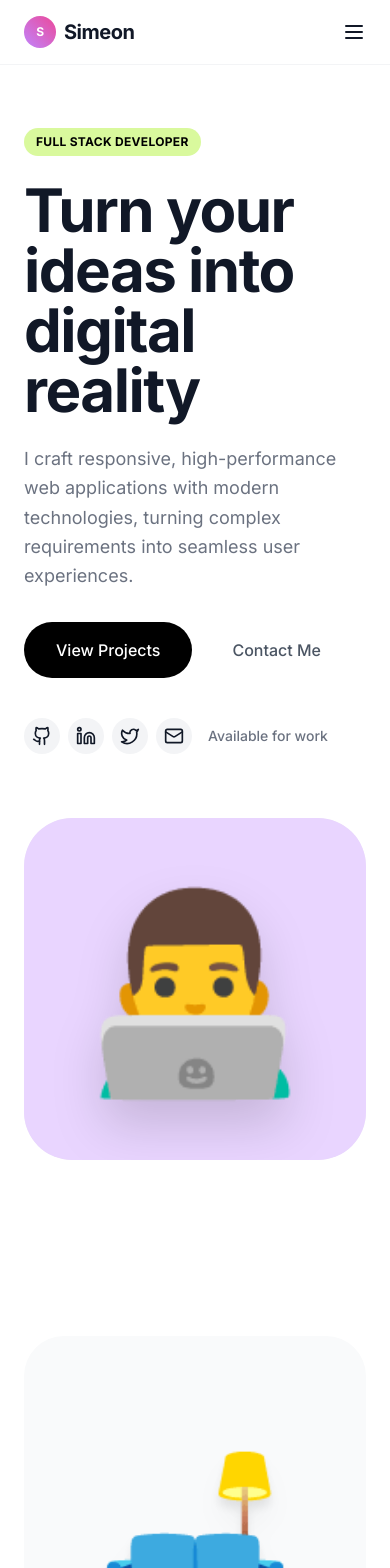
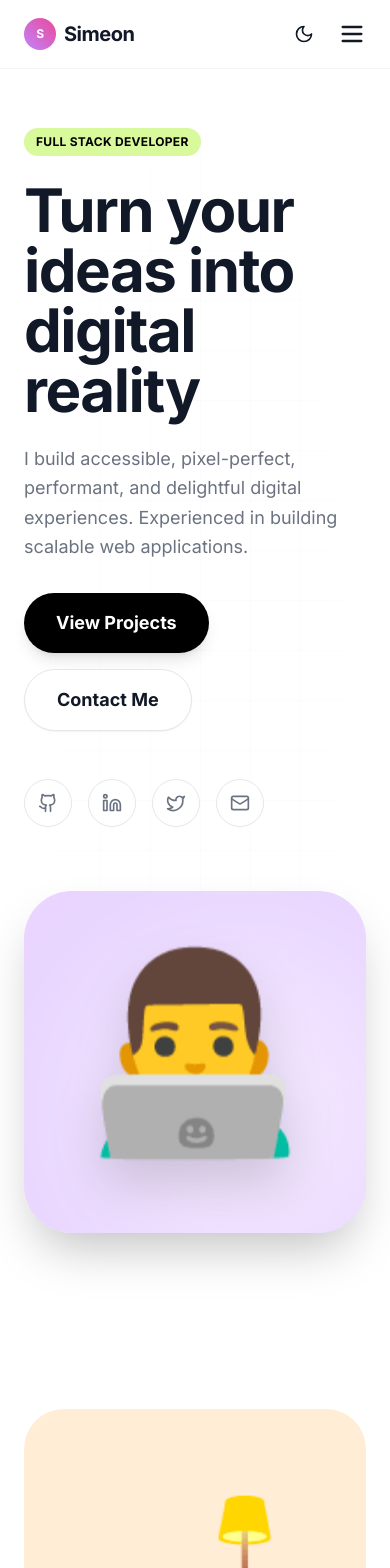
Before and after one commit to Nwachukwuchinedu/my-portfolio, a React (Vite) app: page / in a window 390 px wide. Shown: the top 1568 px of the page. Built offline with nearby package versions, Linux system fonts and the light colour scheme.

Commit message:
feat: Initialize portfolio project with React components, Tailwind CSS configuration, and a sample landing page.

```diff
--- a/src/App.tsx
+++ b/src/App.tsx
@@ -6,13 +6,10 @@ import Experience from './components/Experience';
 import Projects from './components/Projects';
 import Testimonials from './components/Testimonials';
 import Footer from './components/Footer';
-import { useScrollReveal } from './hooks/useScrollReveal';
 
 function App() {
-  useScrollReveal();
-
   return (
-    <div className="bg-white text-gray-900 antialiased">
+    <div className="bg-white dark:bg-black text-gray-900 dark:text-gray-100 min-h-screen transition-colors duration-300">
       <Navbar />
       <Hero />
       <About />
--- a/src/components/About.tsx
+++ b/src/components/About.tsx
@@ -1,33 +1,62 @@
+import { motion } from "framer-motion";
+
 const About = () => {
+  const stats = [
+    { label: "Years of Experience", value: "5+" },
+    { label: "Projects Completed", value: "50+" },
+    { label: "Clients Worldwide", value: "20+" },
+    { label: "Open Source Contributions", value: "100+" },
+  ];
+
   return (
     <section id="about" className="py-24 px-6 max-w-7xl mx-auto">
-      <div className="grid grid-cols-1 md:grid-cols-2 gap-12 items-center">
-        <div className="bg-[#F9FAFB] rounded-[40px] p-12 flex items-center justify-center min-h-[400px] reveal-on-scroll">
-          <div className="text-[10rem] drop-shadow-xl hover:scale-110 transition duration-500 cursor-pointer">🛋️</div>
-        </div>
-        <div className="reveal-on-scroll delay-100">
-          <span className="text-gray-500 text-sm font-semibold tracking-wider uppercase mb-2 block">About Me</span>
-          <h2 className="text-4xl md:text-6xl font-bold mb-6 leading-tight">Passionate about clean code and user experience</h2>
-          <p className="text-gray-500 text-lg mb-8">
-            I'm a Full Stack Developer with 4+ years of experience in crafting digital solutions.
-            I specialize in building scalable web applications using modern technologies and best practices.
-            When I'm not coding, you can find me exploring new technologies or contributing to open-source projects.
+      <div className="grid grid-cols-1 lg:grid-cols-2 gap-16 items-center">
+        <motion.div
+          initial={{ opacity: 0, x: -50 }}
+          whileInView={{ opacity: 1, x: 0 }}
+          viewport={{ once: true }}
+          transition={{ duration: 0.6 }}
+          className="relative"
+        >
+          <div className="bg-orange-100 dark:bg-orange-900/20 rounded-[40px] p-12 aspect-square flex items-center justify-center overflow-hidden">
+            <motion.span
+              className="text-[10rem] md:text-[14rem] cursor-pointer inline-block"
+              whileHover={{ scale: 1.1, rotate: 10 }}
+              transition={{ type: "spring", stiffness: 300 }}
+            >
+              🛋️
+            </motion.span>
+          </div>
+        </motion.div>
+
+        <motion.div
+          initial={{ opacity: 0, x: 50 }}
+          whileInView={{ opacity: 1, x: 0 }}
+          viewport={{ once: true }}
+          transition={{ duration: 0.6, delay: 0.2 }}
+        >
+          <h2 className="text-5xl md:text-6xl font-bold mb-8 text-gray-900 dark:text-white">Why hire me?</h2>
+          <p className="text-xl text-gray-500 dark:text-gray-400 mb-12 leading-relaxed">
+            I'm not just a developer; I'm a problem solver who bridges the gap
+            between complex technology and intuitive user experiences. My approach
+            combines technical expertise with a keen eye for design.
           </p>
 
-          <div className="grid grid-cols-1 sm:grid-cols-2 gap-6">
-            <div className="bg-white border border-gray-100 p-6 rounded-3xl shadow-sm hover:shadow-md transition">
-              <h4 className="font-bold text-4xl mb-2">4+</h4>
-              <p className="text-sm text-gray-500">Years of Experience</p>
-            </div>
-            <div className="bg-white border border-gray-100 p-6 rounded-3xl shadow-sm hover:shadow-md transition">
-              <h4 className="font-bold text-4xl mb-2">10+</h4>
-              <p className="text-sm text-gray-500">Projects Completed</p>
-            </div>
+          <div className="grid grid-cols-2 gap-6">
+            {stats.map((stat, index) => (
+              <div
+                key={index}
+                className="bg-white dark:bg-gray-800 p-6 rounded-2xl shadow-sm dark:shadow-none border border-gray-100 dark:border-white/5 hover:transform hover:-translate-y-1 transition duration-300"
+              >
+                <h3 className="text-3xl font-bold text-gray-900 dark:text-white mb-2">{stat.value}</h3>
+                <p className="text-gray-500 dark:text-gray-400 text-sm font-medium">{stat.label}</p>
+              </div>
+            ))}
           </div>
-        </div>
+        </motion.div>
       </div>
     </section>
   );
-}
+};
 
 export default About;
--- a/src/components/Hero.tsx
+++ b/src/components/Hero.tsx
@@ -1,57 +1,97 @@
-import { Github, Linkedin, Mail, Twitter } from 'lucide-react';
+import { Github, Linkedin, Mail, Twitter } from "lucide-react";
+import { motion } from "framer-motion";
 
 const Hero = () => {
   return (
-    <section className="pt-32 pb-20 px-6 max-w-7xl mx-auto min-h-screen flex items-center">
-      <div className="grid grid-cols-1 lg:grid-cols-2 gap-16 items-center w-full">
+    <section className="pt-32 pb-20 px-6 max-w-7xl mx-auto min-h-screen flex items-center relative overflow-hidden">
+      {/* Grid Background */}
+      <div className="absolute inset-0 bg-grid opacity-30 pointer-events-none [mask-image:radial-gradient(ellipse_at_center,black_40%,transparent_70%)]" />
 
-        <div className="max-w-lg reveal-on-scroll">
-          <span className="inline-block bg-[#D9F99D] text-black text-xs font-bold px-3 py-1.5 rounded-full mb-6 tracking-wide uppercase">
+      <div className="grid grid-cols-1 lg:grid-cols-2 gap-16 items-center w-full relative z-10">
+        <motion.div
+          initial={{ opacity: 0, x: -50 }}
+          animate={{ opacity: 1, x: 0 }}
+          transition={{ duration: 0.8, ease: "easeOut" }}
+          className="max-w-lg"
+        >
+          <span className="inline-block bg-[#D9F99D] dark:bg-green-900 dark:text-green-300 text-black text-xs font-bold px-3 py-1.5 rounded-full mb-6 tracking-wide uppercase">
             Full Stack Developer
           </span>
-          <h1 className="text-6xl md:text-[5rem] font-bold tracking-tight leading-[1] mb-6">
+          <h1 className="text-6xl md:text-[5rem] font-bold tracking-tight leading-[1] mb-6 text-gray-900 dark:text-white">
             Turn your ideas into digital reality
           </h1>
-          <p className="text-lg text-gray-500 mb-8 leading-relaxed max-w-md">
-            I craft responsive, high-performance web applications with modern technologies, turning complex requirements into seamless user experiences.
+          <p className="text-lg text-gray-500 dark:text-gray-400 mb-8 leading-relaxed">
+            I build accessible, pixel-perfect, performant, and delightful digital
+            experiences. Experienced in building scalable web applications.
           </p>
 
-          <div className="flex flex-wrap gap-4 items-center mb-10">
-            <a href="#projects" className="bg-black text-white px-8 py-4 rounded-full font-medium hover:scale-105 transition transform duration-200">
+          <div className="flex flex-wrap gap-4 mb-12">
+            <a
+              href="#projects"
+              className="bg-black dark:bg-white text-white dark:text-black px-8 py-4 rounded-full font-bold text-lg hover:scale-105 transition duration-300 shadow-lg"
+            >
               View Projects
             </a>
-            <a href="#contact" className="px-6 py-4 rounded-full font-medium text-gray-600 hover:bg-gray-100 transition">
+            <a
+              href="#contact"
+              className="bg-white dark:bg-gray-800 text-gray-900 dark:text-white border border-gray-200 dark:border-gray-700 px-8 py-4 rounded-full font-bold text-lg hover:scale-105 transition duration-300 hover:border-gray-900 dark:hover:border-white shadow-sm"
+            >
               Contact Me
             </a>
           </div>
 
-          <div className="flex items-center gap-4">
-            <div className="flex gap-2">
-              <a href="https://github.com/Nwachukwuchinedu" target="_blank" rel="noopener noreferrer" className="p-2 bg-gray-100 rounded-full hover:bg-gray-200 transition">
-                <Github size={20} />
-              </a>
-              <a href="https://www.linkedin.com/in/chinedu-nwachukwu-921188288" target="_blank" rel="noopener noreferrer" className="p-2 bg-gray-100 rounded-full hover:bg-gray-200 transition">
-                <Linkedin size={20} />
-              </a>
-              <a href="https://www.twitter.com/simeon3725" target="_blank" rel="noopener noreferrer" className="p-2 bg-gray-100 rounded-full hover:bg-gray-200 transition">
-                <Twitter size={20} />
-              </a>
-              <a href="mailto:chinedu.simeon2020@gmail.com" className="p-2 bg-gray-100 rounded-full hover:bg-gray-200 transition">
-                <Mail size={20} />
-              </a>
-            </div>
-            <div className="text-sm font-medium">
-              <span className="text-gray-500">Available for work</span>
-            </div>
+          <div className="flex gap-4">
+            <a
+              href="https://github.com/Nwachukwuchinedu"
+              target="_blank"
+              rel="noopener noreferrer"
+              className="w-12 h-12 rounded-full border border-gray-200 dark:border-gray-700 flex items-center justify-center text-gray-500 dark:text-gray-400 hover:text-black dark:hover:text-white hover:border-black dark:hover:border-white transition bg-white dark:bg-gray-800"
+            >
+              <Github className="w-5 h-5" />
+            </a>
+            <a
+              href="https://www.linkedin.com/in/chinedu-nwachukwu-921188288"
+              target="_blank"
+              rel="noopener noreferrer"
+              className="w-12 h-12 rounded-full border border-gray-200 dark:border-gray-700 flex items-center justify-center text-gray-500 dark:text-gray-400 hover:text-black dark:hover:text-white hover:border-black dark:hover:border-white transition bg-white dark:bg-gray-800"
+            >
+              <Linkedin className="w-5 h-5" />
+            </a>
+            <a
+              href="https://www.twitter.com/simeon3725"
+              target="_blank"
+              rel="noopener noreferrer"
+              className="w-12 h-12 rounded-full border border-gray-200 dark:border-gray-700 flex items-center justify-center text-gray-500 dark:text-gray-400 hover:text-black dark:hover:text-white hover:border-black dark:hover:border-white transition bg-white dark:bg-gray-800"
+            >
+              <Twitter className="w-5 h-5" />
+            </a>
+            <a
+              href="mailto:chinedu.simeon2020@gmail.com"
+              className="w-12 h-12 rounded-full border border-gray-200 dark:border-gray-700 flex items-center justify-center text-gray-500 dark:text-gray-400 hover:text-black dark:hover:text-white hover:border-black dark:hover:border-white transition bg-white dark:bg-gray-800"
+            >
+              <Mail className="w-5 h-5" />
+            </a>
           </div>
-        </div>
+        </motion.div>
 
-        <div className="relative reveal-on-scroll delay-200">
-          <div className="rounded-[48px] overflow-hidden bg-[#F3F4F6] aspect-square relative flex items-center justify-center">
-            <div className="absolute inset-0 bg-[#E9D5FF]"></div>
-            <div className="text-[12rem] md:text-[15rem] relative z-10 drop-shadow-2xl">👨‍💻</div>
+        <motion.div
+          initial={{ opacity: 0, scale: 0.9 }}
+          animate={{ opacity: 1, scale: 1 }}
+          transition={{ duration: 0.8, delay: 0.2 }}
+          className="relative"
+        >
+          <div className="rounded-[48px] overflow-hidden bg-[#F3F4F6] dark:bg-gray-800 aspect-square relative flex items-center justify-center shadow-2xl dark:shadow-none">
+            <div className="absolute inset-0 bg-[#E9D5FF] dark:bg-purple-900/50"></div>
+            <div className="absolute inset-0 bg-white/40 dark:bg-black/20 backdrop-blur-3xl rounded-full translate-x-12 translate-y-12 blur-3xl"></div>
+            <motion.div
+              animate={{ y: [0, -20, 0] }}
+              transition={{ repeat: Infinity, duration: 4, ease: "easeInOut" }}
+              className="text-[12rem] md:text-[15rem] relative z-10 drop-shadow-2xl"
+            >
+              👨‍💻
+            </motion.div>
           </div>
-        </div>
+        </motion.div>
       </div>
     </section>
   );
--- a/src/components/Navbar.tsx
+++ b/src/components/Navbar.tsx
@@ -1,74 +1,112 @@
-import { useState } from 'react';
-import { Menu, X } from 'lucide-react';
+import { useState, useEffect } from 'react';
+import { Menu, X, Sun, Moon } from 'lucide-react';
 
 const Navbar = () => {
   const [isOpen, setIsOpen] = useState(false);
+  const [theme, setTheme] = useState(localStorage.getItem('theme') || 'light');
 
-  const navItems = [
-    { name: 'About', href: '#about' },
-    { name: 'Skills', href: '#skills' },
-    { name: 'Experience', href: '#experience' },
-    { name: 'Projects', href: '#projects' },
+  useEffect(() => {
+    if (theme === 'dark') {
+      document.documentElement.classList.add('dark');
+    } else {
+      document.documentElement.classList.remove('dark');
+    }
+    localStorage.setItem('theme', theme);
+  }, [theme]);
+
+  const toggleTheme = () => {
+    setTheme(prev => prev === 'light' ? 'dark' : 'light');
+  };
+
+  const menuItems = [
+    { label: 'Home', href: '#' },
+    { label: 'About', href: '#about' },
+    { label: 'Skills', href: '#skills' },
+    { label: 'Experience', href: '#experience' },
+    { label: 'Projects', href: '#projects' },
+    { label: 'Testimonials', href: '#testimonials' },
   ];
 
   return (
-    <nav className="fixed top-0 w-full bg-white/80 backdrop-blur-lg z-50 py-4 transition-all duration-300 border-b border-gray-100">
+    <nav className="fixed top-0 w-full bg-white/80 dark:bg-black/90 backdrop-blur-lg z-50 py-4 transition-all duration-300 border-b border-gray-100 dark:border-white/10">
       <div className="max-w-7xl mx-auto px-6 flex justify-between items-center">
         {/* Logo */}
-        <div className="flex items-center gap-2 font-bold text-xl tracking-tight cursor-pointer text-gray-900">
+        <div className="flex items-center gap-2 font-bold text-xl tracking-tight cursor-pointer text-gray-900 dark:text-white">
           <div className="w-8 h-8 rounded-full bg-gradient-to-tr from-purple-400 to-pink-500 flex items-center justify-center text-white text-xs">S</div>
           Simeon
         </div>
 
-        {/* Desktop Navigation */}
-        <div className="hidden md:flex gap-8 text-sm font-medium text-gray-600">
-          {navItems.map((item) => (
+        {/* Desktop Menu */}
+        <div className="hidden md:flex items-center gap-8">
+          <div className="flex gap-6">
+            {menuItems.map((item, index) => (
+              <a
+                key={index}
+                href={item.href}
+                className="text-sm font-medium text-gray-600 dark:text-gray-300 hover:text-black dark:hover:text-white transition-colors"
+                onClick={() => setIsOpen(false)}
+              >
+                {item.label}
+              </a>
+            ))}
+          </div>
+
+          <div className='flex items-center gap-4'>
+            <button
+              onClick={toggleTheme}
+              className="p-2 rounded-full hover:bg-gray-100 dark:hover:bg-white/10 transition-colors text-gray-900 dark:text-white"
+              aria-label="Toggle theme"
+            >
+              {theme === 'light' ? <Moon size={20} /> : <Sun size={20} />}
+            </button>
+
             <a
-              key={item.name}
-              href={item.href}
-              className="hover:text-black transition"
+              href="#contact"
+              className="bg-black dark:bg-white text-white dark:text-black px-5 py-2.5 rounded-full text-sm font-bold hover:shadow-lg hover:scale-105 transition duration-300"
             >
-              {item.name}
+              Let's Talk
             </a>
-          ))}
+          </div>
         </div>
 
-        <a href="#contact" className="hidden md:block text-sm font-medium hover:opacity-70 text-gray-900">
-          Contact
-        </a>
-
-        {/* Mobile Menu Button */}
-        <div className="md:hidden flex items-center">
-          <button onClick={() => setIsOpen(!isOpen)} className="text-gray-900">
-            {isOpen ? <X /> : <Menu />}
+        {/* Mobile Menu Toggle */}
+        <div className="md:hidden flex items-center gap-4">
+          <button
+            onClick={toggleTheme}
+            className="p-2 rounded-full hover:bg-gray-100 dark:hover:bg-white/10 transition-colors text-gray-900 dark:text-white"
+          >
+            {theme === 'light' ? <Moon size={20} /> : <Sun size={20} />}
+          </button>
+          <button onClick={() => setIsOpen(!isOpen)} className="text-gray-900 dark:text-white">
+            {isOpen ? <X size={28} /> : <Menu size={28} />}
           </button>
         </div>
       </div>
 
-      {/* Mobile Navigation */}
+      {/* Mobile Menu */}
       {isOpen && (
-        <div className="md:hidden absolute top-full left-0 w-full bg-white border-t border-gray-100 shadow-lg py-4 px-6 flex flex-col gap-4 transition-all">
-          {navItems.map((item) => (
+        <div className="absolute top-16 left-0 w-full bg-white dark:bg-black border-b border-gray-100 dark:border-gray-800 p-6 md:hidden flex flex-col gap-4 shadow-xl">
+          {menuItems.map((item, index) => (
             <a
-              key={item.name}
+              key={index}
               href={item.href}
-              className="text-sm font-medium text-gray-600 hover:text-black"
+              className="text-lg font-medium text-gray-900 dark:text-white py-2 hover:pl-2 transition-all"
               onClick={() => setIsOpen(false)}
             >
-              {item.name}
+              {item.label}
             </a>
           ))}
           <a
             href="#contact"
-            className="text-sm font-medium text-gray-900"
+            className="bg-black dark:bg-white text-white dark:text-black px-5 py-3 rounded-full text-center font-bold"
             onClick={() => setIsOpen(false)}
           >
-            Contact
+            Let's Talk
           </a>
         </div>
       )}
     </nav>
   );
-};
+}
 
 export default Navbar;
--- a/src/index.css
+++ b/src/index.css
@@ -5,7 +5,11 @@
 @layer base {
   body {
     font-family: 'Inter', sans-serif;
-    @apply bg-white text-gray-900 antialiased overflow-x-hidden;
+    @apply bg-white text-gray-900 antialiased overflow-x-hidden transition-colors duration-300;
+  }
+
+  .dark body {
+    @apply bg-black text-gray-100;
   }
 }
 
@@ -13,29 +17,59 @@
 ::-webkit-scrollbar {
   width: 8px;
 }
+
 ::-webkit-scrollbar-track {
-  background: #fff;
+  background: transparent;
 }
+
 ::-webkit-scrollbar-thumb {
-  background: #e5e7eb;
+  background: #cbd5e1;
   border-radius: 4px;
 }
-::-webkit-scrollbar-thumb:hover {
-  background: #d1d5db;
+
+.dark ::-webkit-scrollbar-thumb {
+  background: #334155;
 }
 
-/* SCROLL REVEAL ANIMATION CLASS */
+::-webkit-scrollbar-thumb:hover {
+  background: #94a3b8;
+}
+
+.dark ::-webkit-scrollbar-thumb:hover {
+  background: #475569;
+}
+
+/* Grid Background */
+.bg-grid {
+  background-size: 50px 50px;
+  background-image: linear-gradient(to right, rgba(0, 0, 0, 0.05) 1px, transparent 1px),
+    linear-gradient(to bottom, rgba(0, 0, 0, 0.05) 1px, transparent 1px);
+}
+
+.dark .bg-grid {
+  background-image: linear-gradient(to right, rgba(255, 255, 255, 0.05) 1px, transparent 1px),
+    linear-gradient(to bottom, rgba(255, 255, 255, 0.05) 1px, transparent 1px);
+}
+
 .reveal-on-scroll {
   opacity: 0;
   transform: translateY(30px);
   transition: all 0.8s cubic-bezier(0.16, 1, 0.3, 1);
 }
+
 .reveal-on-scroll.is-visible {
   opacity: 1;
   transform: translateY(0);
 }
 
-/* STAGGER DELAYS */
-.delay-100 { transition-delay: 0.1s; }
-.delay-200 { transition-delay: 0.2s; }
-.delay-300 { transition-delay: 0.3s; }
+.delay-100 {
+  transition-delay: 0.1s;
+}
+
+.delay-200 {
+  transition-delay: 0.2s;
+}
+
+.delay-300 {
+  transition-delay: 0.3s;
+}
--- a/tailwind.config.js
+++ b/tailwind.config.js
@@ -1,6 +1,7 @@
 /** @type {import('tailwindcss').Config} */
 export default {
   content: ['./index.html', './src/**/*.{js,ts,jsx,tsx}'],
+  darkMode: 'class',
   theme: {
     extend: {},
   },
```
Also changed, not shown: src/components/Experience.tsx (+26 -15 lines), src/components/Footer.tsx (+16 -16 lines), src/components/Projects.tsx (+34 -29 lines), src/components/Skills.tsx (+37 -11 lines), src/components/Testimonials.tsx (+10 -10 lines), src/hooks/useScrollReveal.ts (deleted, +0 -26 lines).
